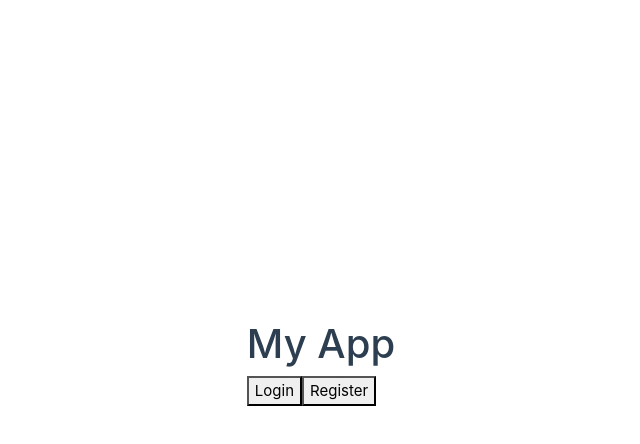
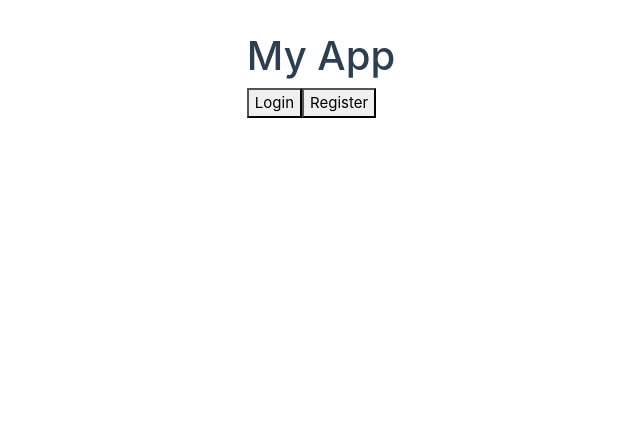
Before and after one commit to mar-jo/frontend, a Vue app: page / in a window 1280 px wide. Shown: the top 444 px of the page, without its empty margins (319-959 px from the left). Built offline with nearby package versions, Linux system fonts and the light colour scheme.

Commit message:
btn text + removed excessive top padding (yark moussef)

```diff
--- a/src/assets/main.css
+++ b/src/assets/main.css
@@ -23,7 +23,7 @@ a,
 
 @media (min-width: 1024px) {
   body {
-    padding-top: 25%;
+    padding: 2rem;
     display: flex;
     justify-items: center;
   }
--- a/src/components/TodoList.vue
+++ b/src/components/TodoList.vue
@@ -11,7 +11,7 @@
 	</div>
 
 
-	<button @click="toggleDoneTodos">Done Todos</button>
+	<button v-if="toggleRouter.featureIsEnabled(sortFeature)" @click="toggleDoneTodos">{{ toggleDoneBtnText }} Completed Todos</button>
 	<div v-if="showDoneTodos" class="done-todos">
 		<ul>
 			<li v-for="todoListOnDay in sortedAndGroupedByDayDoneTodos">
@@ -42,6 +42,7 @@ export default {
 			todos: [],
 			donetodos: [],
 			sortedAndGroupedByDayDoneTodos: {},
+			toggleDoneBtnText: "Show",
 			days: [],
 
 			sortFeature: "sort-feature"
@@ -109,6 +110,7 @@ export default {
 		},
 		toggleDoneTodos(){
 			this.showDoneTodos = !this.showDoneTodos;
+			this.toggleDoneBtnText = this.toggleDoneBtnText == "Show" ? "Hide" : "Show";
 			console.log(this.sortedAndGroupedByDayDoneTodos);
 		},
 		removeFromList(list, id) {
```
